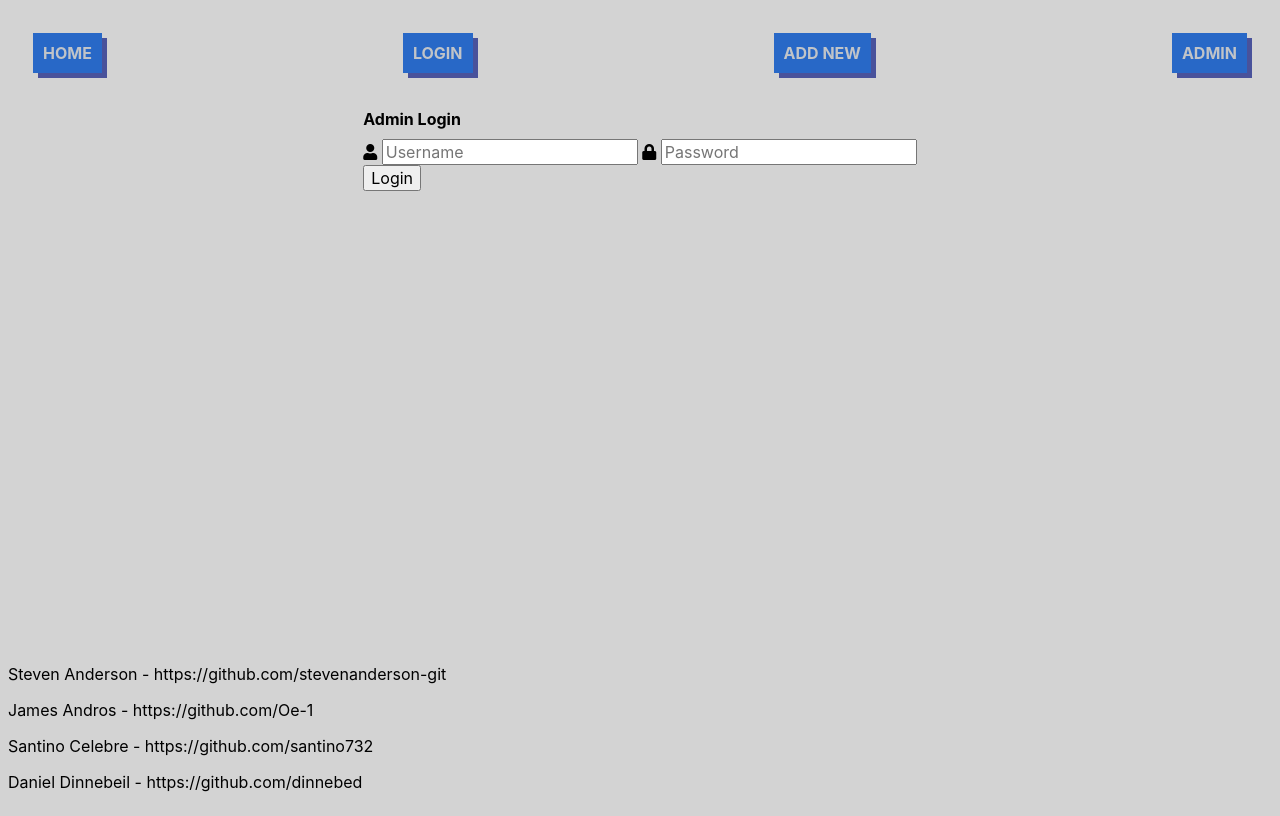
After one commit to stevenanderson-git/BrainFilms, a Flask app: page /admin in a window 1280 px wide. The commit adds this page. Run offline with Flask 2, Linux system fonts and the light colour scheme; some libraries are stand-ins or nearby versions.

Commit message:
Admin addition

```diff
--- a/main.py
+++ b/main.py
@@ -13,7 +13,7 @@ app.secret_key = 'your secret key'
 app.config['MYSQL_HOST'] = 'localhost'
 app.config['MYSQL_USER'] = 'root'
 # TODO: ask professor about proper passwords for website.
-app.config['MYSQL_PASSWORD'] = 'mysql' # change this back to 'root' if changed
+app.config['MYSQL_PASSWORD'] = 'root' # change this back to 'root' if changed
 # TODO: change database name for uniforimity in project.
 app.config['MYSQL_DB'] = 'braindb'
 
@@ -58,6 +58,36 @@ def login():
             msg = 'Incorrect username/password!'
     # Show the login form with message (if any)
     return render_template('login.html', title = title, msg=msg)
+
+#admin login page
+@app.route('/admin', methods=['GET', 'POST'])
+def admin():
+    title = 'Admin'
+    # Output message if something goes wrong...
+    msg = ''
+    # Check if "username" and "password" POST requests exist (user submitted form)
+    if request.method == 'POST' and 'username' in request.form and 'password' in request.form:
+        # Create variables for easy access
+        username = request.form['username']
+        password = request.form['password']
+        # Check if account exists using MySQL
+        cursor = mysql.connection.cursor(MySQLdb.cursors.DictCursor)
+        cursor.execute('SELECT * FROM UserInfo WHERE username = %s AND password = %s', (username, password,))
+        # Fetch one record and return result
+        account = cursor.fetchone()
+        # If account exists in accounts table in out database
+        if account:
+            # Create session data, we can access this data in other routes
+            session['loggedin'] = True
+            session['id'] = account['id']
+            session['username'] = account['username']
+            # Go to Profile page
+            return profile(account)
+        else:
+            # Account doesnt exist or username/password incorrect
+            msg = 'Incorrect username/password!'
+    # Show the login form with message (if any)
+    return render_template('admin.html', title = title, msg=msg)
 
 # TODO: Logout not currently used
 @app.route('/logout')
--- a/static/css/style.css
+++ b/static/css/style.css
@@ -28,6 +28,16 @@
 	justify-content: space-between;
 	padding: 15px;
 	margin: 10px;
+}
+.Site-header a.admin-butto{
+	/* TODO: get working with image logo as hyperlink*/
+	background-color:#2868c7;
+	color:#c1c4c8;
+	padding: 10px;
+	text-decoration: none;
+	font-weight: bold;
+	text-transform: uppercase;
+	box-shadow: 5px 5px #49529b;
 }
 
 .Site-header a.home-button{
--- /dev/null
+++ b/templates/admin.html
@@ -0,0 +1,22 @@
+{% extends "layout.html" %}
+	<body>
+		{% block content %}
+		<div class="admin">
+			<h1>Admin Login</h1>
+			<div class="links">
+			</div>
+			<form action="{{ url_for('login') }}" method="post">
+				<label for="username">
+					<i class="fas fa-user"></i>
+				</label>
+				<input type="text" name="username" placeholder="Username" id="username" required>
+				<label for="password">
+					<i class="fas fa-lock"></i>
+				</label>
+				<input type="password" name="password" placeholder="Password" id="password" required>
+				<div class="msg">{{ msg }}</div>
+				<input type="submit" value="Login">
+			</form>
+		</div>
+		{% endblock content %}
+	</body>
--- a/templates/layout.html
+++ b/templates/layout.html
@@ -28,6 +28,7 @@
                 <a href="{{url_for('index')}}" class = 'home-button'>Home</a>
 				<a href="{{ url_for('login') }}" class='button'>Login</a>
 				<a href="{{ url_for('add_new')}}" class='button'>Add New</a>
+                <a href="{{ url_for('admin')}}" class='button'>Admin</a>
 			</div>
 		</header>
 
```
